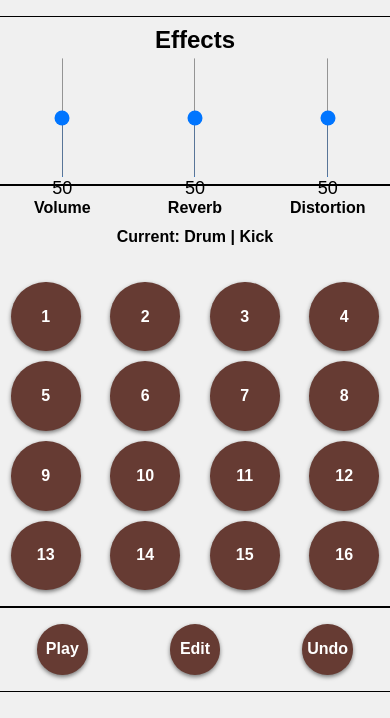
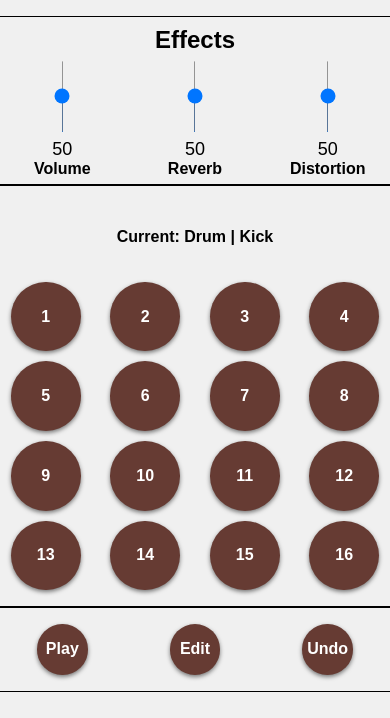
Before and after one commit to Mattds825/qwrt-seq-20, a plain HTML site: page index.html in a window 390 px wide. Shown: the part 106-824 px from the top of the page. Drawn offline with Linux system fonts and the light colour scheme.

Commit message:
make sliders more responsive when resizing wwindow

```diff
--- a/assets/css/style.css
+++ b/assets/css/style.css
@@ -176,7 +176,9 @@ header{
     -webkit-appearance: slider-vertical;
     /* writing-mode: bt-lr; */
     width: 1px;
-    height: 100%;
+    height: 60%;
+    margin-top: auto;
+    margin-bottom: auto;
     background: red;
     /* outline: red solid 3px; */
     /* position: relative; */
```
